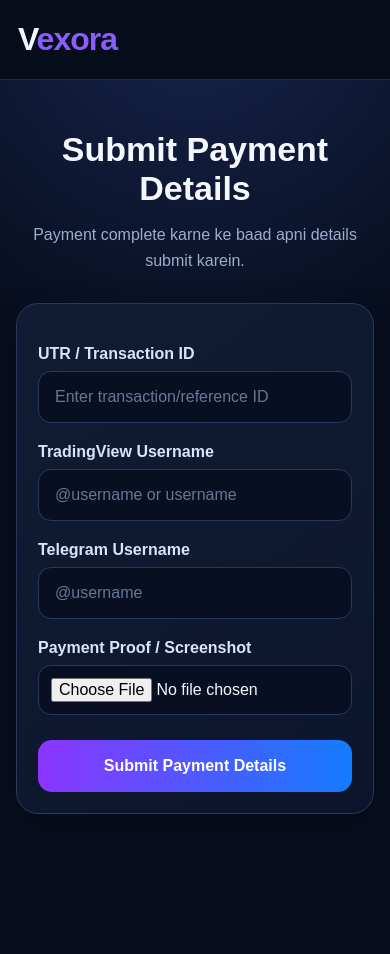
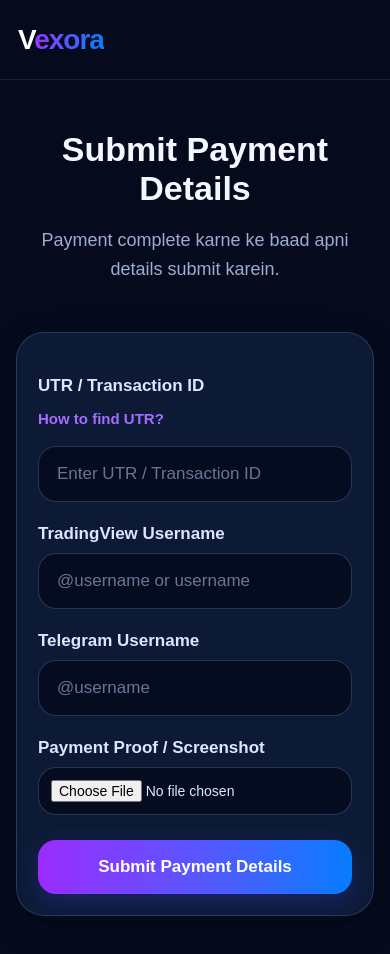
Before and after one commit to nipul830/Vexora, a website: page submit.html in a window 390 px wide. Before the commit the page ends 882 px from the top, so only its background shows below. Drawn offline with Linux system fonts and the light colour scheme.

Commit message:
Update submit.html

```diff
--- a/submit.html
+++ b/submit.html
@@ -1,325 +1,230 @@
 <!doctype html>
 <html lang="en">
-
 <head>
   <meta charset="utf-8">
   <meta name="viewport" content="width=device-width,initial-scale=1">
 
   <title>Submit Payment Details</title>
 
+  <link rel="stylesheet" href="/styles.css">
+
   <style>
-
-    * {
-      box-sizing: border-box;
+    body {
+      background: #050b1c;
+      color: #eef3ff;
     }
 
-    html {
-      min-height: 100%;
+    .topbar {
+      background: #050b1c;
+      border-bottom: 1px solid rgba(139,92,255,.18);
     }
 
-    body {
-      margin: 0;
-      min-height: 100vh;
-
-      font-family:
-        Arial,
-        Helvetica,
-        sans-serif;
-
-      color: #f5f7ff;
-
-      background:
-        radial-gradient(
-          circle at 50% 0%,
-          #17254d 0%,
-          transparent 42%
-        ),
-        #070d1d;
+    .logo {
+      color: #fff;
+      font-size: 32px;
+      font-weight: 800;
     }
 
-
-    /* HEADER */
-
-    .topbar {
-      height: 90px;
-
-      display: flex;
-      align-items: center;
-
-      padding: 0 28px;
-
-      background: #080d1b;
-
-      border-bottom:
-        1px solid #202c49;
+    .logo span {
+      background: linear-gradient(90deg,#9b35ff,#087cff);
+      -webkit-background-clip: text;
+      -webkit-text-fill-color: transparent;
     }
-
-
-    .logo {
-      font-size: 36px;
-      font-weight: 800;
-
-      letter-spacing: -1px;
-    }
-
-
-    .logo span {
-      color: #8b5cff;
-    }
-
-
-    /* MAIN */
-
-    .container {
-      width: 100%;
-      max-width: 900px;
-
-      margin: auto;
-
-      padding:
-        35px 20px 60px;
-    }
-
-
-    /* HERO */
 
     .hero-small {
       text-align: center;
-
-      padding:
-        25px 10px 30px;
     }
 
-
     .hero-small h1 {
-      margin: 0 0 14px;
-
-      font-size: 44px;
-
-      color: #f5f7ff;
+      color: #f4f7ff;
     }
 
-
     .hero-small p {
-      margin: 0;
-
-      color: #9eaccb;
-
-      font-size: 18px;
-
+      color: #9eacd0;
       line-height: 1.6;
     }
 
-
-    /* CARD */
-
     .card {
-      background:
-        linear-gradient(
-          145deg,
-          #111c34,
-          #0c152b
-        );
-
-      border:
-        1px solid #29395b;
-
-      border-radius: 22px;
-
-      padding: 28px;
-
-      margin-bottom: 18px;
-
-      box-shadow:
-        0 12px 35px
-        rgba(0,0,0,.18);
+      background: #0d1a35;
+      border: 1px solid rgba(125,153,220,.25);
+      border-radius: 28px;
     }
-
-
-    /* LABEL */
 
     label {
       display: block;
-
-      margin:
-        20px 0 8px;
-
-      color: #dbe3f7;
-
-      font-size: 16px;
-
+      color: #dce6ff;
+      font-size: 17px;
       font-weight: 700;
+      margin-top: 22px;
+      margin-bottom: 9px;
     }
 
-
-    /* INPUT */
-
-    input[type="text"],
-    input[type="file"] {
-
+    input[type="text"] {
       width: 100%;
-
-      padding: 16px;
-
-      border:
-        1px solid #29395b;
-
-      border-radius: 13px;
-
-      background: #080f22;
-
-      color: #f5f7ff;
-
-      font-size: 16px;
-
+      box-sizing: border-box;
+      padding: 17px 18px;
+      border-radius: 18px;
+      border: 1px solid rgba(125,153,220,.28);
+      background: #050c20;
+      color: #fff;
+      font-size: 17px;
       outline: none;
     }
 
-
-    input[type="text"]::placeholder {
-      color: #687796;
+    input[type="text"]:focus {
+      border-color: #8b5cff;
+      box-shadow: 0 0 0 2px rgba(139,92,255,.15);
     }
 
-
-    input[type="text"]:focus,
-    input[type="file"]:focus {
-
-      border-color: #8b5cff;
-
-      box-shadow:
-        0 0 0 2px
-        rgba(139,92,255,.12);
+    input::placeholder {
+      color: #687696;
     }
 
-
-    /* FILE INPUT */
-
     input[type="file"] {
+      width: 100%;
+      box-sizing: border-box;
       padding: 12px;
-
-      cursor: pointer;
+      border-radius: 18px;
+      border: 1px solid rgba(125,153,220,.28);
+      background: #050c20;
+      color: #dce6ff;
+      font-size: 14px;
     }
 
+    /* ================= UTR GUIDE ================= */
 
-    /* BUTTON */
+    .utr-guide {
+      margin: 8px 0 14px;
+    }
+
+    .utr-guide summary {
+      display: inline-block;
+      color: #a56bff;
+      font-size: 15px;
+      font-weight: 700;
+      cursor: pointer;
+      padding: 5px 0;
+    }
+
+    .utr-guide summary:hover {
+      color: #2e91ff;
+    }
+
+    .utr-guide-text {
+      color: #9eacd0;
+      font-size: 14px;
+      line-height: 1.6;
+      margin: 10px 0 12px;
+    }
+
+    .utr-guide-text strong {
+      color: #fff;
+    }
+
+    .utr-guide-image {
+      width: 100%;
+      max-width: 430px;
+      height: auto;
+      display: block;
+      margin: 12px auto 10px;
+      border-radius: 16px;
+      border: 1px solid rgba(139,92,255,.4);
+      box-shadow: 0 10px 30px rgba(0,0,0,.25);
+      cursor: zoom-in;
+    }
+
+    /* ================= GUIDE DOWNLOAD ================= */
+
+    .guide-download {
+      display: flex;
+      justify-content: center;
+      margin: 10px auto 18px;
+    }
+
+    .guide-download-btn {
+      display: inline-flex;
+      align-items: center;
+      justify-content: center;
+      gap: 8px;
+      padding: 12px 18px;
+      border-radius: 12px;
+      color: #fff;
+      text-decoration: none;
+      font-size: 14px;
+      font-weight: 700;
+      background: linear-gradient(
+        90deg,
+        #9b2cff,
+        #5b55ff,
+        #087cff
+      );
+      box-shadow: 0 7px 20px rgba(65,70,255,.22);
+    }
+
+    .guide-download-btn:active {
+      transform: scale(.97);
+    }
+
+    /* ================= SUBMIT BUTTON ================= */
 
     .btn {
-
-      display: inline-block;
-
       width: 100%;
-
+      border: 0;
+      border-radius: 18px;
+      padding: 17px 20px;
       margin-top: 25px;
-
-      padding: 17px;
-
-      border: 0;
-
-      border-radius: 14px;
-
-      background:
-        linear-gradient(
-          90deg,
-          #8b35ff,
-          #147cff
-        );
-
-      color: #ffffff;
-
+      color: #fff;
       font-size: 17px;
-
       font-weight: 800;
-
       cursor: pointer;
-
-      text-align: center;
-
-      transition: .2s;
+      background: linear-gradient(
+        90deg,
+        #9b2cff,
+        #5b55ff,
+        #087cff
+      );
+      box-shadow: 0 8px 25px rgba(65,70,255,.25);
     }
 
-
-    .btn:hover {
-      transform: translateY(-1px);
-
-      opacity: .94;
+    .btn:active {
+      transform: scale(.98);
     }
 
+    @media (max-width: 520px) {
 
-    .btn:active {
-      transform: scale(.99);
-    }
-
-
-    /* MOBILE */
-
-    @media (max-width: 600px) {
-
-      .topbar {
-        height: 80px;
-
-        padding: 0 18px;
+      .logo {
+        font-size: 28px;
       }
 
-
-      .logo {
-        font-size: 32px;
+      .utr-guide-image {
+        max-width: 100%;
       }
 
-
-      .container {
-        padding:
-          25px 16px 50px;
-      }
-
-
-      .hero-small h1 {
-        font-size: 34px;
-      }
-
-
-      .hero-small p {
-        font-size: 16px;
-      }
-
-
-      .card {
-        padding: 21px;
-      }
-
-
-      .btn {
-        font-size: 16px;
+      .guide-download-btn {
+        width: 100%;
       }
     }
-
   </style>
 </head>
 
 
 <body>
 
-
 <header class="topbar">
-
   <div class="logo">
     V<span>exora</span>
   </div>
-
 </header>
 
 
 <main class="container">
 
-
   <section class="hero-small">
 
-    <h1>
-      Submit Payment Details
-    </h1>
+    <h1>Submit Payment Details</h1>
 
     <p>
-      Payment complete karne ke baad
-      apni details submit karein.
+      Payment complete karne ke baad apni details submit karein.
     </p>
 
   </section>
@@ -334,23 +239,79 @@
     >
 
 
-      <label>
+      <!-- ================= UTR ================= -->
+
+      <label for="transactionId">
         UTR / Transaction ID
       </label>
 
+
+      <details class="utr-guide">
+
+        <summary>
+          How to find UTR?
+        </summary>
+
+
+        <p class="utr-guide-text">
+          PhonePe payment complete hone ke baad
+          <strong>Transaction Details</strong> me
+          <strong>UTR</strong> number dekhein.
+          Screenshot me UTR highlighted hai.
+        </p>
+
+
+        <!-- UTR GUIDE IMAGE -->
+
+        <a
+          href="/assets/utr-guide.jpg"
+          target="_blank"
+          rel="noopener"
+        >
+          <img
+            src="/assets/utr-guide.jpg"
+            alt="How to find UTR in PhonePe"
+            class="utr-guide-image"
+          >
+        </a>
+
+
+        <!-- DOWNLOAD GUIDE -->
+
+        <div class="guide-download">
+
+          <a
+            class="guide-download-btn"
+            href="/assets/utr-guide.jpg"
+            download="vexora-utr-guide.jpg"
+          >
+            ↓ Download Guide
+          </a>
+
+        </div>
+
+      </details>
+
+
       <input
+        id="transactionId"
         type="text"
         name="transactionId"
-        placeholder="Enter transaction/reference ID"
+        placeholder="Enter UTR / Transaction ID"
+        inputmode="numeric"
+        autocomplete="off"
         required
       >
 
 
-      <label>
+      <!-- ================= TRADINGVIEW ================= -->
+
+      <label for="tradingview">
         TradingView Username
       </label>
 
       <input
+        id="tradingview"
         type="text"
         name="tradingview"
         placeholder="@username or username"
@@ -358,11 +319,14 @@
       >
 
 
-      <label>
+      <!-- ================= TELEGRAM ================= -->
+
+      <label for="telegram">
         Telegram Username
       </label>
 
       <input
+        id="telegram"
         type="text"
         name="telegram"
         placeholder="@username"
@@ -370,17 +334,22 @@
       >
 
 
-      <label>
+      <!-- ================= PAYMENT PROOF ================= -->
+
+      <label for="proof">
         Payment Proof / Screenshot
       </label>
 
       <input
+        id="proof"
         type="file"
         name="proof"
         accept="image/*"
         required
       >
 
+
+      <!-- ================= SUBMIT ================= -->
 
       <button
         class="btn"
@@ -394,9 +363,7 @@
 
   </section>
 
-
 </main>
-
 
 </body>
 </html>
```
